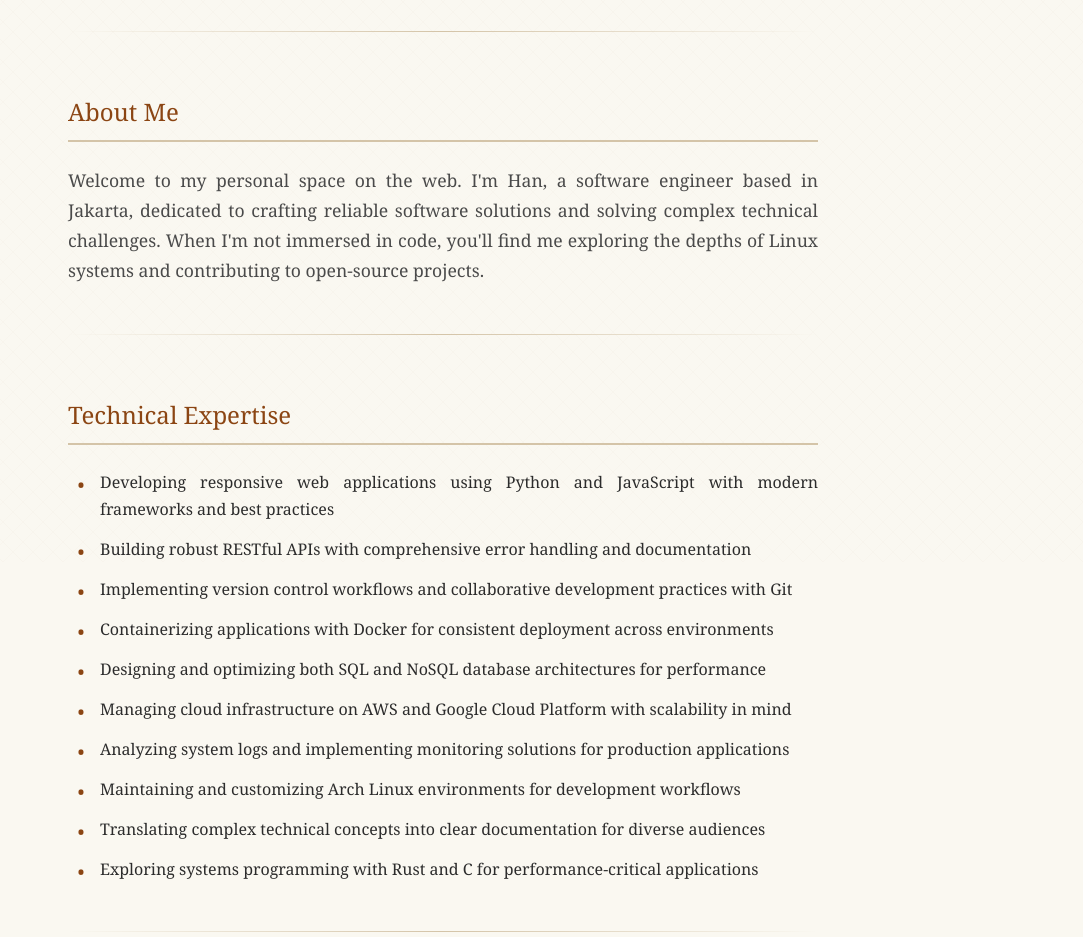
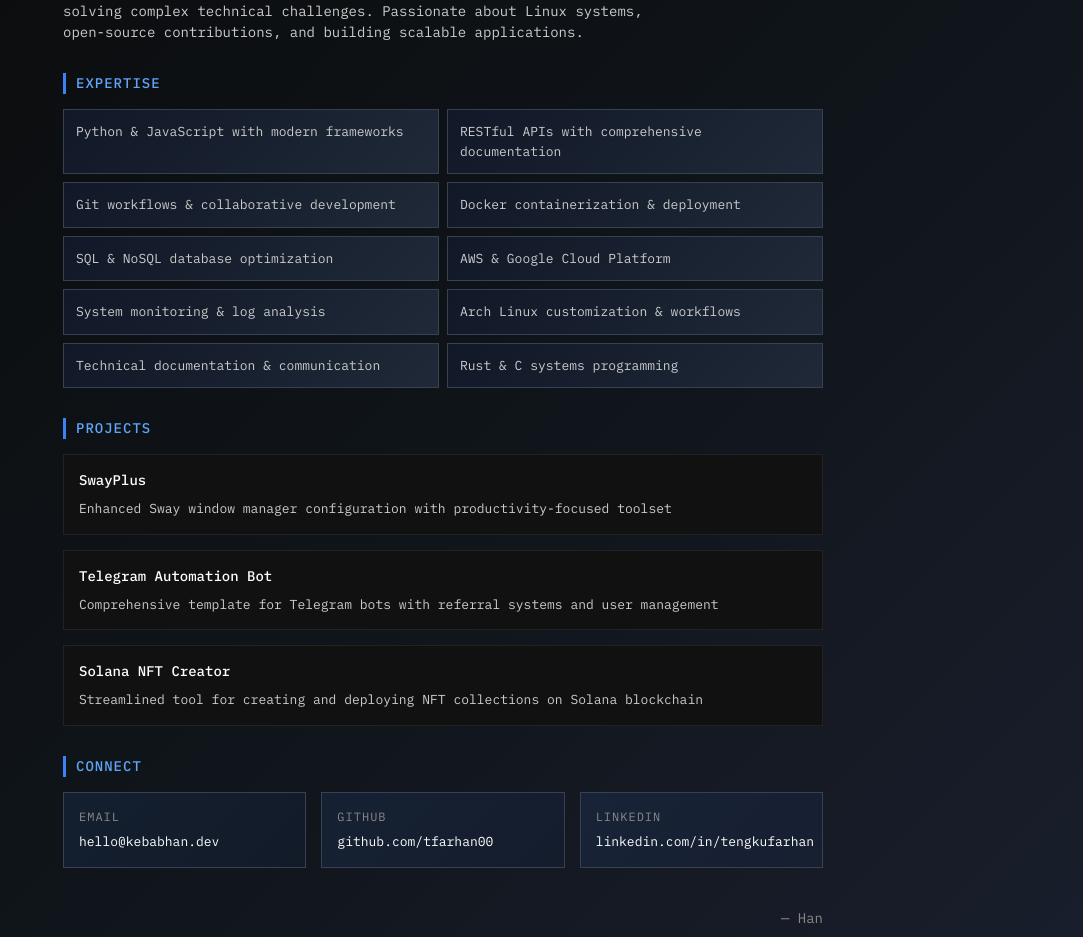
Before and after one commit to tfarhan00/tfarhan00.github.io, a plain HTML site: page index.html in a window 1280 px wide. Shown: the part 238-1175 px from the top of the page, without its empty margins (197-1280 px from the left). Drawn offline with Linux system fonts and the light colour scheme.

Commit message:
Update index.html

```diff
--- a/index.html
+++ b/index.html
@@ -4,207 +4,251 @@
     <meta charset="UTF-8">
     <meta name="viewport" content="width=device-width, initial-scale=1.0">
     <title>Tengku Farhan - Software Engineer</title>
+    <link href="https://fonts.googleapis.com/css2?family=IBM+Plex+Mono:wght@300;400;500&display=swap" rel="stylesheet">
     <style>
-        /* Classic Paper-like Design */
-        body {
-            font-family: "Georgia", "Times New Roman", serif;
-            background-color: #faf8f1; /* Warm paper tone */
-            color: #2c2c2c;
-            line-height: 1.7;
-            margin: 0 auto;
-            max-width: 750px;
-            padding: 40px 30px;
-            margin-top: 30px;
-            margin-bottom: 30px;
-            border-radius: 8px;
-            background-image:
-                radial-gradient(circle at 20px 50px, rgba(200, 200, 200, 0.1) 1px, transparent 1px),
-                radial-gradient(circle at 40px 80px, rgba(200, 200, 200, 0.05) 1px, transparent 1px);
+        * {
+            margin: 0;
+            padding: 0;
+            box-sizing: border-box;
         }
 
-        h1, h2, h3 {
-            font-family: "Georgia", serif;
-            color: #1a1a1a;
-            margin-bottom: 0.8em;
+        body {
+            font-family: 'IBM Plex Mono', monospace;
+            background: linear-gradient(135deg, #0a0a0a 0%, #0f1419 50%, #1a1f2e 100%);
+            color: #e0e0e0;
+            line-height: 1.5;
+            font-size: 14px;
+            min-height: 100vh;
         }
 
-        h1 {
-            font-size: 2.5em;
-            font-weight: normal;
-            margin-bottom: 0.3em;
-            color: #8b4513;
+        .container {
+            max-width: 800px;
+            margin: 0 auto;
+            padding: 40px 20px;
         }
 
-        h2 {
-            font-size: 1.4em;
-            font-style: italic;
-            color: #6b4423;
-            margin-bottom: 2em;
-            font-weight: normal;
+        .header {
+            border-bottom: 1px solid #2d3748;
+            background: linear-gradient(90deg, rgba(59, 130, 246, 0.1), rgba(37, 99, 235, 0.05));
+            padding: 20px;
+            margin-bottom: 40px;
         }
 
-        h3 {
-            font-size: 1.5em;
-            margin-top: 2.5em;
-            margin-bottom: 1em;
-            color: #8b4513;
-            border-bottom: 2px solid #d4c4a8;
-            padding-bottom: 0.3em;
-            font-weight: normal;
+        .name {
+            font-size: 24px;
+            font-weight: 500;
+            color: #ffffff;
+            margin-bottom: 4px;
         }
 
-        p {
-            margin-bottom: 1.2em;
-            text-align: justify;
-            text-indent: 1.5em;
+        .title {
+            font-size: 14px;
+            color: #888;
+            font-weight: 300;
         }
 
-        .intro {
-            text-indent: 0;
-            font-size: 1.1em;
-            color: #4a4a4a;
-            margin-bottom: 1.5em;
+        .section {
+            margin-bottom: 30px;
         }
 
-        a {
-            color: #8b4513;
-            text-decoration: none;
-            border-bottom: 1px dotted #8b4513;
-            transition: all 0.3s ease;
+        .section-title {
+            font-size: 14px;
+            color: #60a5fa;
+            font-weight: 500;
+            margin-bottom: 15px;
+            text-transform: uppercase;
+            letter-spacing: 1px;
+            border-left: 3px solid #3b82f6;
+            padding-left: 10px;
         }
 
-        a:hover {
-            color: #a0522d;
-            border-bottom: 1px solid #a0522d;
+        .about {
+            color: #ccc;
+            max-width: 600px;
         }
 
-        ul {
-            list-style-type: none;
-            padding-left: 0;
+        .skills {
+            display: grid;
+            grid-template-columns: repeat(auto-fit, minmax(350px, 1fr));
+            gap: 8px;
         }
 
-        li {
-            margin-bottom: 0.8em;
-            position: relative;
-            padding-left: 2em;
-            text-align: justify;
+        .skill-item {
+            background: linear-gradient(135deg, #111827, #1f2937);
+            padding: 12px;
+            border: 1px solid #374151;
+            font-size: 13px;
+            color: #ccc;
+            transition: border-color 0.2s ease;
         }
 
-        li:before {
-            content: "•";
-            color: #8b4513;
-            font-size: 1.2em;
-            position: absolute;
-            left: 0.5em;
+        .skill-item:hover {
+            border-color: #3b82f6;
         }
 
-        .contact-list li:before {
-            content: "→";
-            font-size: 1em;
+        .projects {
+            display: grid;
+            gap: 15px;
         }
 
-        hr {
-            border: none;
-            height: 1px;
-            background: linear-gradient(to right, transparent, #d4c4a8, transparent);
-            margin: 3em 0;
+        .project {
+            background: #111;
+            padding: 15px;
+            border: 1px solid #222;
+        }
+
+        .project-name {
+            color: #ffffff;
+            font-weight: 500;
+            font-size: 14px;
+            margin-bottom: 8px;
+        }
+
+        .project-desc {
+            font-size: 13px;
+            color: #ccc;
+        }
+
+        .contact {
+            display: grid;
+            grid-template-columns: repeat(auto-fit, minmax(200px, 1fr));
+            gap: 15px;
+        }
+
+        .contact-item {
+            background: linear-gradient(135deg, rgba(59, 130, 246, 0.1), rgba(37, 99, 235, 0.05));
+            padding: 15px;
+            border: 1px solid #374151;
+            transition: border-color 0.2s ease;
+        }
+
+        .contact-item:hover {
+            border-color: #3b82f6;
+        }
+
+        .contact-label {
+            font-size: 12px;
+            color: #888;
+            text-transform: uppercase;
+            letter-spacing: 1px;
+            margin-bottom: 5px;
+        }
+
+        .contact-item a {
+            color: #ffffff;
+            text-decoration: none;
+            font-size: 13px;
+        }
+
+        .contact-item a:hover {
+            color: #ccc;
+        }
+
+        .signature {
+            margin-top: 40px;
+            text-align: right;
+            color: #888;
+            font-size: 14px;
         }
 
         .footer {
-            margin-top: 4em;
-            padding-top: 2em;
-            border-top: 1px solid #e6dcc9;
-            font-size: 0.9em;
+            margin-top: 40px;
+            padding-top: 20px;
+            border-top: 1px solid #333;
+            text-align: center;
             color: #666;
-            text-align: center;
-            font-style: italic;
+            font-size: 12px;
         }
 
-        .signature {
-            margin-top: 2em;
-            text-align: right;
-            font-style: italic;
-            color: #8b4513;
-            font-size: 1.1em;
-        }
+        /* Responsive */
+        @media (max-width: 768px) {
+            .container {
+                padding: 20px 15px;
+            }
 
-        /* Paper texture enhancement */
-        body::before {
-            content: '';
-            position: absolute;
-            top: 0;
-            left: 0;
-            right: 0;
-            bottom: 0;
-            background-image:
-                linear-gradient(45deg, transparent 49%, rgba(139, 69, 19, 0.02) 50%, transparent 51%),
-                linear-gradient(-45deg, transparent 49%, rgba(139, 69, 19, 0.02) 50%, transparent 51%);
-            background-size: 20px 20px;
-            pointer-events: none;
-            z-index: -1;
+            .skills {
+                grid-template-columns: 1fr;
+            }
+
+            .contact {
+                grid-template-columns: 1fr;
+            }
         }
     </style>
 </head>
 <body>
+    <div class="container">
+        <div class="header">
+            <h1 class="name">Tengku Farhan</h1>
+            <p class="title">Software Engineer</p>
+        </div>
 
-    <h1>Tengku Farhan</h1>
-    <h2>Software Engineer</h2>
+        <div class="section">
+            <h2 class="section-title">About</h2>
+            <p class="about">
+                Software engineer based in Jakarta, crafting reliable solutions and solving complex technical challenges.
+                Passionate about Linux systems, open-source contributions, and building scalable applications.
+            </p>
+        </div>
 
-    <hr>
+        <div class="section">
+            <h2 class="section-title">Expertise</h2>
+            <div class="skills">
+                <div class="skill-item">Python & JavaScript with modern frameworks</div>
+                <div class="skill-item">RESTful APIs with comprehensive documentation</div>
+                <div class="skill-item">Git workflows & collaborative development</div>
+                <div class="skill-item">Docker containerization & deployment</div>
+                <div class="skill-item">SQL & NoSQL database optimization</div>
+                <div class="skill-item">AWS & Google Cloud Platform</div>
+                <div class="skill-item">System monitoring & log analysis</div>
+                <div class="skill-item">Arch Linux customization & workflows</div>
+                <div class="skill-item">Technical documentation & communication</div>
+                <div class="skill-item">Rust & C systems programming</div>
+            </div>
+        </div>
 
-    <h3>About Me</h3>
-    <p class="intro">
-        Welcome to my personal space on the web. I'm Han, a software engineer based in Jakarta, dedicated to crafting reliable software solutions and solving complex technical challenges. When I'm not immersed in code, you'll find me exploring the depths of Linux systems and contributing to open-source projects.
-    </p>
+        <div class="section">
+            <h2 class="section-title">Projects</h2>
+            <div class="projects">
+                <div class="project">
+                    <div class="project-name">SwayPlus</div>
+                    <div class="project-desc">Enhanced Sway window manager configuration with productivity-focused toolset</div>
+                </div>
+                <div class="project">
+                    <div class="project-name">Telegram Automation Bot</div>
+                    <div class="project-desc">Comprehensive template for Telegram bots with referral systems and user management</div>
+                </div>
+                <div class="project">
+                    <div class="project-name">Solana NFT Creator</div>
+                    <div class="project-desc">Streamlined tool for creating and deploying NFT collections on Solana blockchain</div>
+                </div>
+            </div>
+        </div>
 
-    <hr>
+        <div class="section">
+            <h2 class="section-title">Connect</h2>
+            <div class="contact">
+                <div class="contact-item">
+                    <div class="contact-label">Email</div>
+                    <a href="mailto:hello@kebabhan.dev">hello@kebabhan.dev</a>
+                </div>
+                <div class="contact-item">
+                    <div class="contact-label">GitHub</div>
+                    <a href="https://github.com/tfarhan00" target="_blank">github.com/tfarhan00</a>
+                </div>
+                <div class="contact-item">
+                    <div class="contact-label">LinkedIn</div>
+                    <a href="https://linkedin.com/in/tengkufarhan" target="_blank">linkedin.com/in/tengkufarhan</a>
+                </div>
+            </div>
+        </div>
 
-    <h3>Technical Expertise</h3>
-    <ul>
-        <li>Developing responsive web applications using Python and JavaScript with modern frameworks and best practices</li>
-        <li>Building robust RESTful APIs with comprehensive error handling and documentation</li>
-        <li>Implementing version control workflows and collaborative development practices with Git</li>
-        <li>Containerizing applications with Docker for consistent deployment across environments</li>
-        <li>Designing and optimizing both SQL and NoSQL database architectures for performance</li>
-        <li>Managing cloud infrastructure on AWS and Google Cloud Platform with scalability in mind</li>
-        <li>Analyzing system logs and implementing monitoring solutions for production applications</li>
-        <li>Maintaining and customizing Arch Linux environments for development workflows</li>
-        <li>Translating complex technical concepts into clear documentation for diverse audiences</li>
-        <li>Exploring systems programming with Rust and C for performance-critical applications</li>
-    </ul>
+        <div class="signature">— Han</div>
 
-    <hr>
-
-    <h3>Selected Projects</h3>
-    <p>
-        Here are some of the projects I've been working on. Each represents different aspects of my interests in software development, from system tools to web applications. I'm always happy to discuss the technical details behind any of these.
-    </p>
-    <ul>
-        <li><strong>SwayPlus:</strong> An enhanced configuration and toolset for the Sway window manager, focusing on productivity improvements</li>
-        <li><strong>Telegram Automation Bot:</strong> A comprehensive template for building Telegram bots with referral systems and user management</li>
-        <li><strong>Solana NFT Creator:</strong> A streamlined tool for creating and deploying NFT collections on the Solana blockchain</li>
-    </ul>
-
-    <hr>
-
-    <h3>Let's Connect</h3>
-    <p>
-        I'm always interested in discussing technology, collaborating on interesting projects, or simply having a good conversation about software development. Feel free to reach out through any of the following channels:
-    </p>
-    <ul class="contact-list" style="list-style-type: none; padding-left: 0;">
-        <li>Email: <a href="mailto:hello@kebabhan.dev">hello@kebabhan.dev</a></li>
-        <li>GitHub: <a href="https://github.com/tfarhan00" target="_blank">github.com/tfarhan00</a></li>
-        <li>LinkedIn: <a href="https://linkedin.com/in/tengkufarhan" target="_blank">linkedin.com/in/tengkufarhan</a></li>
-    </ul>
-
-    <div class="signature">
-        — Han
+        <div class="footer">
+            <p>Built with my own fingers</p>
+            <p>Jakarta, Indonesia</p>
+        </div>
     </div>
-
-    <div class="footer">
-        <p>Crafted with care in Jakarta, Indonesia</p>
-        <p>Built with vanilla HTML, CSS, and a love for simple, elegant design</p>
-    </div>
-
 </body>
 </html>
```
